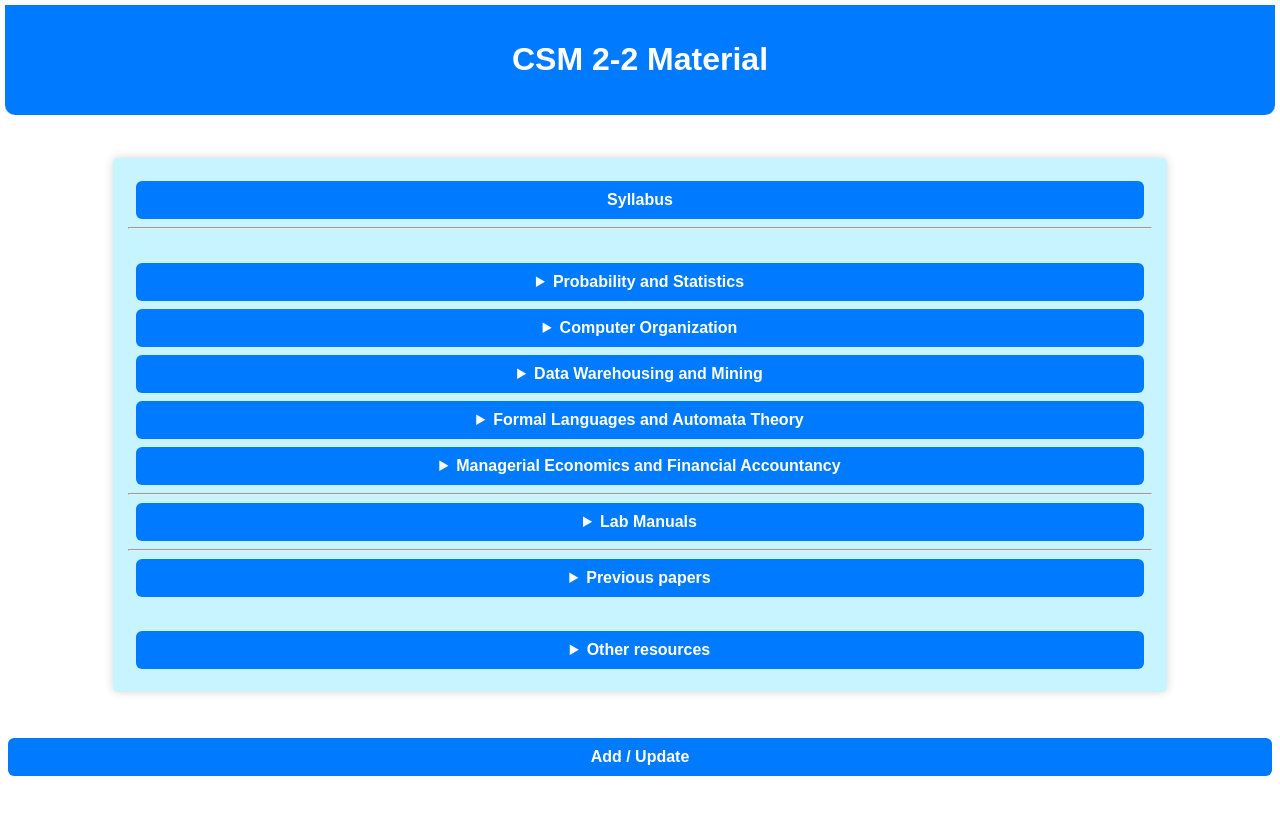
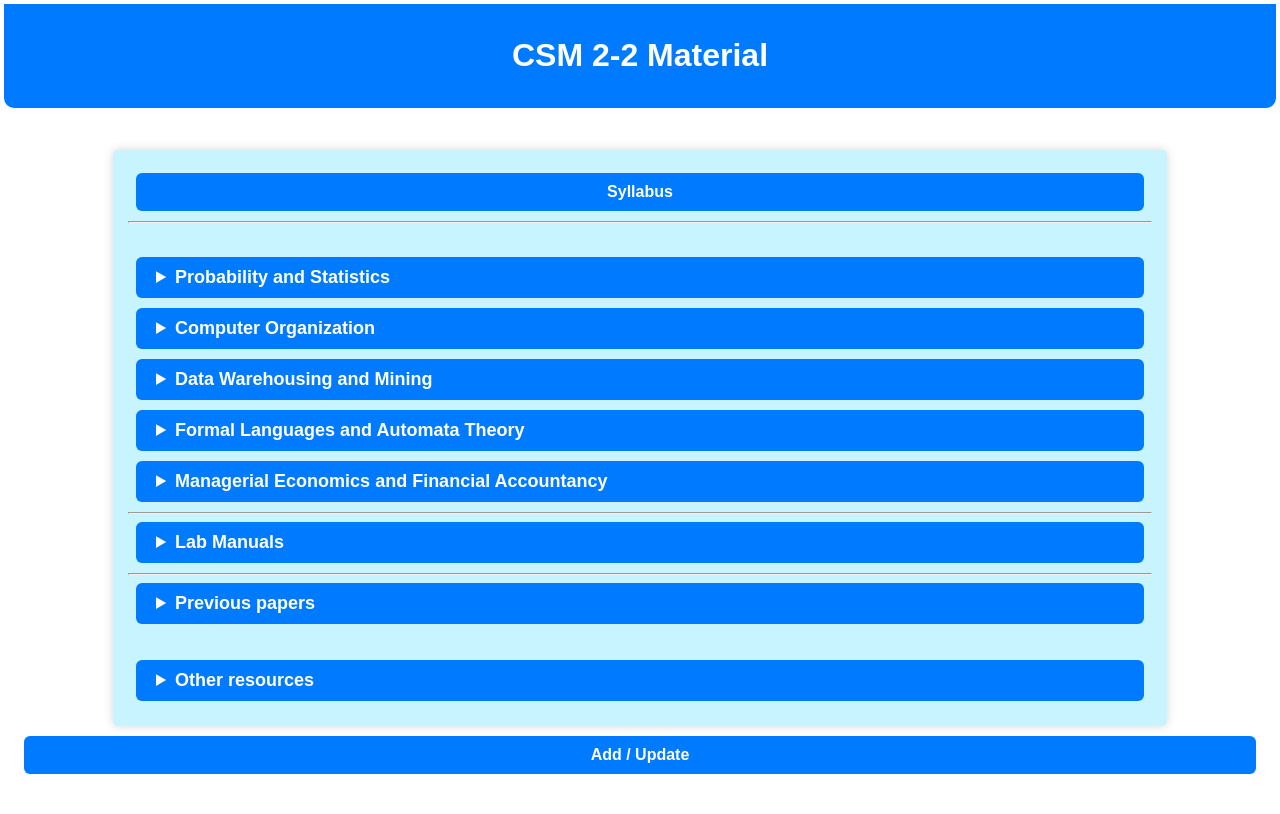
Before and after one commit to dorky0/csm_2-2, a plain HTML site: page index.html in a window 1280 px wide. Drawn offline with Linux system fonts and the light colour scheme.

Commit message:
Update style.css

```diff
--- a/style.css
+++ b/style.css
@@ -9,10 +9,10 @@ header {
     background-color: #007bff;
     color: white;
     text-align: center;
-    padding: 15px;
+    padding: 12px;
     border-bottom-left-radius: 10px;
     border-bottom-right-radius: 10px;
-    margin:5px;
+    margin:4px;
 
 }
 
@@ -25,6 +25,13 @@ header {
     margin: 20px auto;
     max-width: 80%;
 }
+.det_list {
+    text-align: left;
+    font-size: 18px;
+    font-weight: 550;
+
+}
+
 
 h1 {
     color: #ffffff;
@@ -39,6 +46,7 @@ h1 {
     border-radius: 6px;
     text-decoration: none;
     font-weight: bold;
+    margin-bottom: 10px;
     transition: background-color 0.3s;
 }
 
@@ -132,3 +140,11 @@ input[type="password"] {
     padding : 4%;
     border: 9px solid blue;
 }
+
+#footer {
+      text-align: center;
+      padding: 1em;
+      position: sticky;
+      bottom: 0;
+      margin-top: 20%;
+ }
```
